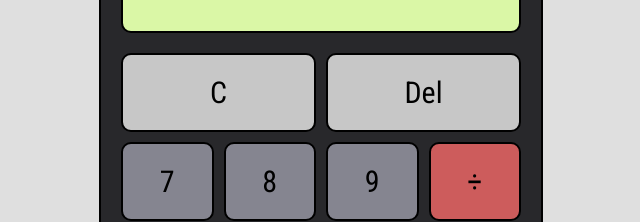
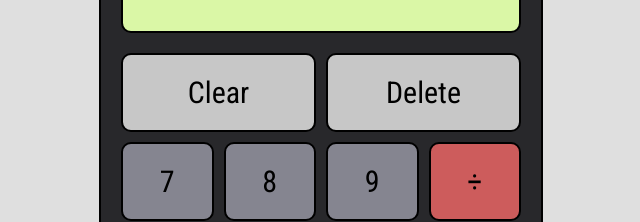
Before and after one commit to LiamBaldyga/Calculator, a plain HTML site: page index.html in a window 1280 px wide. Shown: the part 204-426 px from the top of the page, without its empty margins (319-959 px from the left). Drawn offline with Linux system fonts and the light colour scheme.

Commit message:
Changed clear and delete button texttt

```diff
--- a/index.html
+++ b/index.html
@@ -22,8 +22,8 @@
                 </div>
             </div>
             <div id="buttons">
-                <button id="clear" class="btn long">C</button>
-                <button id="delete" class="btn long">Del</button>
+                <button id="clear" class="btn long">Clear</button>
+                <button id="delete" class="btn long">Delete</button>
                 <button class="btn" data-num="">7</button>
                 <button class="btn" data-num="">8</button>
                 <button class="btn" data-num="">9</button>
```
